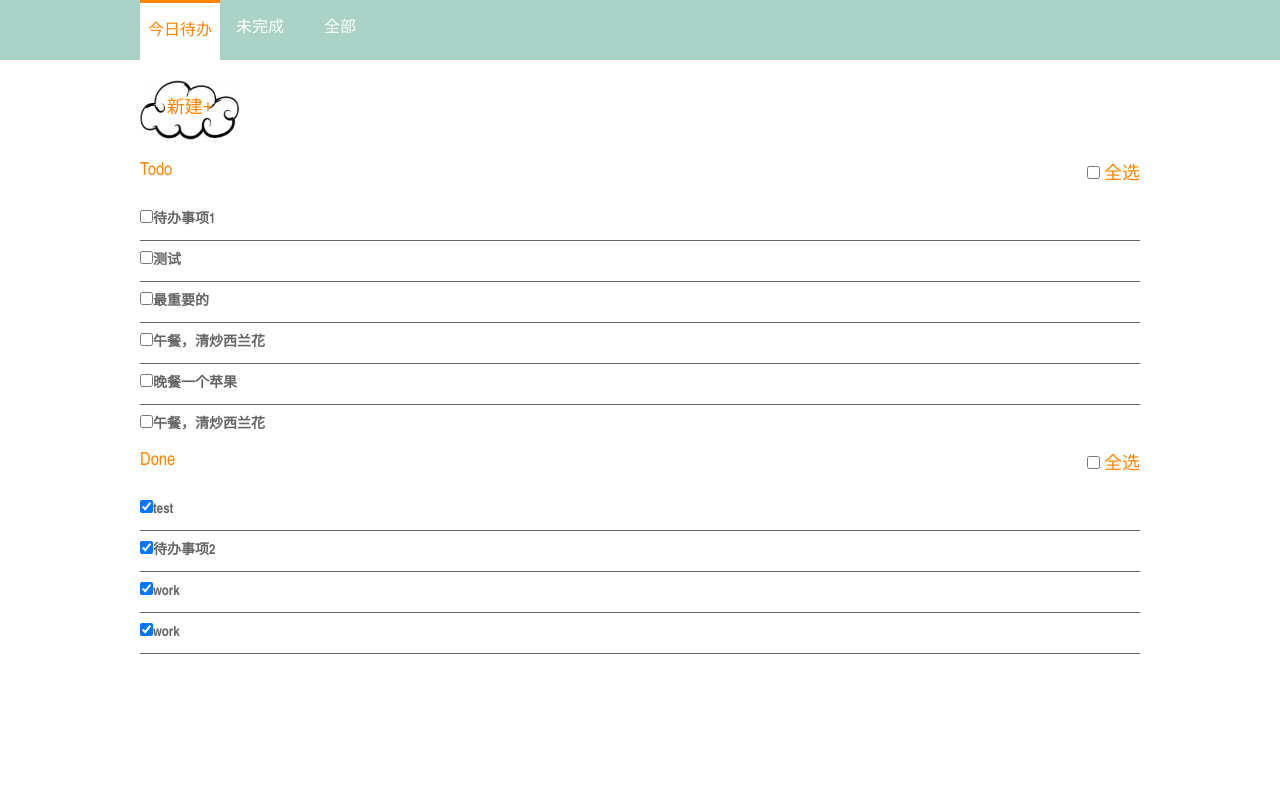
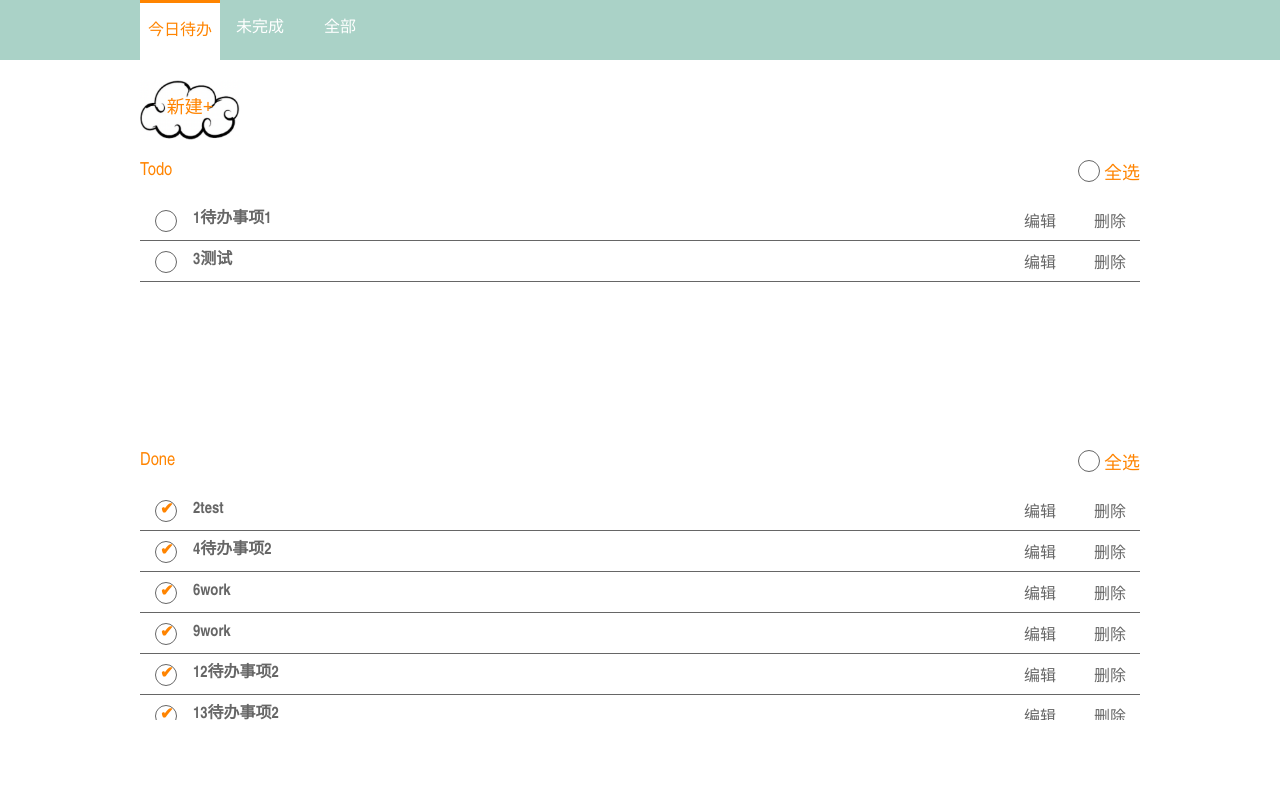
Before and after one commit to EdaDuan/todoList, a website built with webpack: page src/index.html in a window 1280 px wide. Built offline with nearby package versions, Linux system fonts and the light colour scheme.

Commit message:
"feat: 全选，todoList移动，代码未优化，暂时提交"

```diff
--- a/mock/tasks.json
+++ b/mock/tasks.json
@@ -1,13 +1,14 @@
 [
-  {"taskId": 0, "taskName": "待办事项1", "createTime":"2021.06.07", "status": true},
-  {"taskId": 1, "taskName": "test", "createTime":"2021.06.07", "status": false},
-  {"taskId": 2, "taskName": "测试", "createTime":"2021.06.07", "status": true},
-  {"taskId": 3, "taskName": "待办事项2", "createTime":"2021.06.07", "status": false},
-  {"taskId": 4, "taskName": "最重要的", "createTime":"2021.06.07", "status": true},
-  {"taskId": 5, "taskName": "work", "createTime":"2021.06.07", "status": false},
-  {"taskId": 6, "taskName": "午餐，清炒西兰花", "createTime":"2021.06.07", "status": true},
-  {"taskId": 7, "taskName": "晚餐一个苹果", "createTime":"2021.06.07", "status": true},
-  {"taskId": 8, "taskName": "work", "createTime":"2021.06.07", "status": false},
-  {"taskId": 9, "taskName": "午餐，清炒西兰花", "createTime":"2021.06.07", "status": true},
-  {"taskId": 10, "taskName": "晚餐一个苹果", "createTime":"2021.06.07", "status": true}
+  {"taskId": 0, "taskName": "1待办事项1", "createTime":"2021.06.07", "status": true},
+  {"taskId": 1, "taskName": "2test", "createTime":"2021.06.07", "status": false},
+  {"taskId": 2, "taskName": "3测试", "createTime":"2021.06.07", "status": true},
+  {"taskId": 3, "taskName": "4待办事项2", "createTime":"2021.06.07", "status": false},
+  {"taskId": 5, "taskName": "6work", "createTime":"2021.06.07", "status": false},
+  {"taskId": 8, "taskName": "9work", "createTime":"2021.06.07", "status": false},
+  {"taskId": 11, "taskName": "12待办事项2", "createTime":"2021.06.07", "status": false},
+  {"taskId": 12, "taskName": "13待办事项2", "createTime":"2021.06.07", "status": false},
+  {"taskId": 13, "taskName": "14待办事项2", "createTime":"2021.06.07", "status": false},
+  {"taskId": 14, "taskName": "15待办事项2", "createTime":"2021.06.07", "status": false},
+  {"taskId": 15, "taskName": "16待办事项2", "createTime":"2021.06.07", "status": false},
+  {"taskId": 16, "taskName": "17待办事项2", "createTime":"2021.06.07", "status": false}
 ]
--- a/src/css/index.css
+++ b/src/css/index.css
@@ -38,12 +38,6 @@
   border-top: transparent;
   background-color: transparent;
 }
-.navaMouseOver {
-  color: #ff8400;
-}
-.navaMouseOut {
-  color: #fff;
-}
 
 /* 内容部分 */
 .container {
@@ -61,6 +55,7 @@
 .con-box {
   padding-top: 20px;
   display: none;
+  /* background: #eee; */
 }
 .con-tasks-newBg {
   width: 100px;
@@ -92,6 +87,8 @@
   right: 0px;
   top: 18px;
 }
+
+/* 今日待办 */
 .con-tasks-ul {
   position: absolute;
   top: 60px;
@@ -100,18 +97,77 @@
   right: 0;
   overflow-y: scroll;
 }
-
-/* 今日待办 */
 .con-task-li {
+  position: relative;
   display: block;
   line-height: 40px;
-  font-size: 14px;
+  font-size: 16px;
   font-weight: bold;
   color: #666;
   text-decoration: none;
   text-align: left;
   border-bottom: 1px solid #666;
-  /* background: #ffffff; */
+  /* background: #eee; */
+}
+#btnTodoOperate + label,
+#btnDoneOperate + label {
+  display: inline-block;
+  width: 20px;
+  height: 20px;
+  border-radius: 50%;
+  position: absolute;
+  top: 2px;
+  right: 40px;
+  cursor: pointer;
+  border: 1px solid #666;
+}
+.con-task-li input,
+#btnTodoOperate,
+#btnDoneOperate {
+  visibility: hidden;
+}
+
+#btnTodoOperate:checked + label::before,
+#btnDoneOperate:checked + label::before {
+  display: block;
+  content: "\2714";
+  text-align: center;
+  font-size: 16px;
+  color: #ff8400;
+}
+.con-task-li label {
+  display: inline-block;
+  width: 20px;
+  height: 20px;
+  border-radius: 50%;
+  position: absolute;
+  top: 10px;
+  left: 15px;
+  cursor: pointer;
+  border: 1px solid #666;
+}
+.con-task-li input:checked + label::before {
+  position: absolute;
+  content: "\2714";
+  font-size: 16px;
+  top: -10px;
+  left: 4px;
+  color: #ff8400;
+}
+.con-task-li span {
+  padding-left: 40px;
+}
+.con-task-li button {
+  float: right;
+  width: 60px;
+  height: 40px;
+  margin-left: 10px;
+  font-size: 16px;
+  border: none;
+  outline: 0;
+  color: #666;
+  background: #fff;
+  cursor: pointer;
 }
 
 /* 弹窗 */
--- a/src/index.html
+++ b/src/index.html
@@ -17,7 +17,9 @@
           <li class="nav-li nav-allNotDone">
             <a href="#" class="nav-a">未完成</a>
           </li>
-          <li class="nav-li nav-allTask"><a href="#" class="nav-a">全部</a></li>
+          <li class="nav-li nav-allTask">
+            <a href="#" class="nav-a">全部</a>
+          </li>
         </ul>
       </div>
     </header>
@@ -26,16 +28,13 @@
       <div class="container">
         <div class="con-box con-todayTask">
           <div class="con-tasks-newBg">
-            <input
-              class="tasksNewDialog con-tasks-tip"
-              type="button"
-              value="新建+"
-            />
+            <button class="tasksNewDialog con-tasks-tip">新建+</button>
           </div>
           <div class="con-tasks con-todo">
             <span class="con-tasks-tip">Todo</span>
             <span class="con-tasks-tip con-tasks-choose">
               <input id="btnTodoOperate" type="checkbox" value="选择" />
+              <label for="btnTodoOperate"></label>
               全选
             </span>
             <ul class="con-tasks-ul con-todo-ul"></ul>
@@ -44,6 +43,7 @@
             <span class="con-tasks-tip">Done</span>
             <span class="con-tasks-tip con-tasks-choose">
               <input id="btnDoneOperate" type="checkbox" value="选择" />
+              <label for="btnDoneOperate"></label>
               全选
             </span>
             <ul class="con-tasks-ul con-done-ul"></ul>
--- a/src/js/init.js
+++ b/src/js/init.js
@@ -8,16 +8,27 @@ const init = (tasks) => {
     checkBox.setAttribute("id", item.taskId);
     checkBox.setAttribute("type", "checkbox");
     checkBox.setAttribute("value", item.taskName);
+    let label = document.createElement("label");
+    label.setAttribute("for", item.taskId);
     let span = document.createElement("span");
     span.innerText = item.taskName;
+    let delBtn = document.createElement("button");
+    delBtn.innerHTML = "删除";
+    let editorBtn = document.createElement("button");
+    editorBtn.innerHTML = "编辑";
     li.appendChild(checkBox);
+    li.appendChild(label);
     li.appendChild(span);
+    li.appendChild(delBtn);
+    li.appendChild(editorBtn);
     if (item.status) {
       checkBox.setAttribute("name", "todoList");
+      li.classList.add("con-todo-li");
       todoUlItem.appendChild(li);
     } else {
       checkBox.checked = true;
       checkBox.setAttribute("name", "doneList");
+      li.classList.add("con-done-li");
       doneUlItem.appendChild(li);
     }
   });
--- a/src/js/util/checkBox.js
+++ b/src/js/util/checkBox.js
@@ -1,25 +1,55 @@
 const checkBox = () => {
+  let todoUlItem = document.getElementsByClassName("con-todo-ul")[0];
+  let doneUlItem = document.getElementsByClassName("con-done-ul")[0];
+  console.log("doneUlItem: ", doneUlItem);
+  let conTodoLi = document.querySelectorAll(".con-todo-li");
+  console.log("conTodoLi: ", conTodoLi);
+  let conDoneLi = document.querySelectorAll(".con-done-li");
   // 今日待办中的todoList
   document.getElementById("btnTodoOperate").addEventListener("click", () => {
-    var arr = new Array();
-    var items = document.getElementsByName("todoList");
-    for (let i = 0; i < items.length; i++) {
-      if (items[i].checked) {
-        arr.push(items[i].value);
-      }
+    // 创建文档片段
+    let fragment = document.createDocumentFragment();
+    for (let i = 0; i < conTodoLi.length; i++) {
+      conTodoLi[i].children[0].checked = true;
+      conTodoLi[i].children[0].name = "doneList";
+      conTodoLi[i].classList.remove("con-todo-li");
+      conTodoLi[i].classList.add("con-done-li");
+      fragment.appendChild(conTodoLi[i]);
     }
-    alert("选择的个数为：" + arr.length);
+    doneUlItem.appendChild(fragment);
   });
+
   // 今日待办中的doneList
   document.getElementById("btnDoneOperate").addEventListener("click", () => {
-    var arr = new Array();
-    var items = document.getElementsByName("doneList");
-    for (let i = 0; i < items.length; i++) {
-      if (items[i].checked) {
-        arr.push(items[i].value);
-      }
+    let fragment = document.createDocumentFragment();
+    for (let i = 0; i < conDoneLi.length; i++) {
+      conDoneLi[i].children[0].checked = false;
+      conDoneLi[i].children[0].name = "todoList";
+      conDoneLi[i].classList.remove("con-done-li");
+      conDoneLi[i].classList.add("con-todo-li");
+      fragment.appendChild(conDoneLi[i]);
     }
-    alert("选择的个数为：" + arr.length);
+    todoUlItem.appendChild(fragment);
   });
+  todoUlItem.addEventListener("click", (e) => {
+    if (e.target.type === "checkbox") {
+      console.log(
+        "🚀 ~ file: checkBox.js ~ line 27 ~ document.getElementsByClassName ~ e",
+        e.path[1]
+      );
+      e.target.checked = true;
+      e.target.name = "doneList";
+      e.path[1].classList.remove("con-todo-li");
+      e.path[1].classList.add("con-done-li");
+      doneUlItem.appendChild(e.path[1]);
+    }
+  });
+  // function cancelChooseColor( clickId ){
+  //   //选中点击的元素
+  //   $(clickId)[0].checked=true;
+  //   //获取选中元素的color值
+  //   // var color =$(clickId).val();
+  //   // $('#color-input-diy-value').val(color);
+  // }
 };
 export default checkBox;
```
Also changed, not shown: dist/bundle.js, dist/index.html, dist/main.css.
